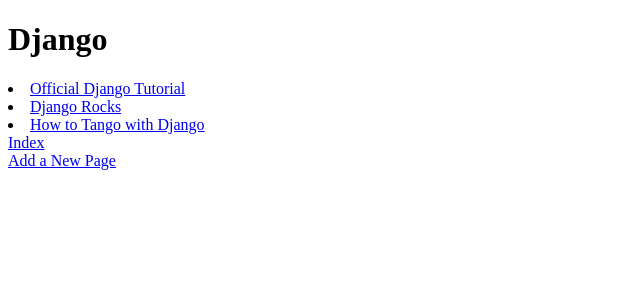
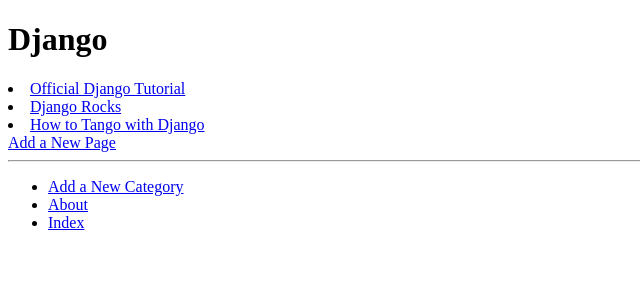
Before and after one commit to WangShuqi2519782/tango_with_django_project, a Django app: page /rango/category/django/ in a window 1280 px wide. Shown: the top 300 px of the page, without its empty margins (0-640 px from the left). Run offline with Django 3.2, Linux system fonts and the light colour scheme; data comes from the database, SQL or seed files in the repository.

Commit message:
chapter 8: add base.html and modify category.html

```diff
--- a/templates/rango/about.html
+++ b/templates/rango/about.html
@@ -11,7 +11,7 @@
             <strong>This tutorial has been put together by Shuqi Wang</strong><br/>
         </div>
         <div>
-            <a href="/rango">Index</a><br/>
+            <a href="{% url 'rango:index' %}">Index</a><br/>
             <img src="{%static 'images/rango.jpg'%}" alt="Picture of Rango" />
             <img src="{{MEDIA_URL}}cat.jpg" alt="Picture of a Cat." />
         </div>
--- /dev/null
+++ b/templates/rango/base.html
@@ -0,0 +1,28 @@
+<!DOCTYPE html>
+{% load staticfiles %}
+
+<html>
+    <head lang="en">
+        <meta charset="UTF-8"/>
+        <title>Rango -
+            {% block title_block %}
+               How to Tango with Django
+            {% endblock %}
+        </title>
+    </head>
+    <body>
+        <div>
+        {% block body_block %}
+        {% endblock %}
+        </div>
+        <hr/>
+        <div>
+            <ul>
+                <li><a href="{% url 'rango:add_category'%}">Add a New Category</a></li>
+                <li><a href="{% url 'rango:about' %}" >About</a></li>
+                <li><a href="{% url 'rango:index' %}" >Index</a></li>
+            </ul>
+        </div>
+
+    </body>
+</html>
--- a/templates/rango/category.html
+++ b/templates/rango/category.html
@@ -1,4 +1,35 @@
-<!DOCTYPE html>
+{% extends 'rango/base.html' %}
+{% load staticfiles %}
+
+{% block title_block %}
+   {% if category %}
+        {{category.name}}
+    {% else %}
+        Unknown Category
+    {% endif %}
+{% endblock %}
+
+{% block body_block %}
+    {% if category %}
+    <h1>{{category.name}}</h1>
+    {% if pages %}
+    <u1>
+        {% for page in pages %}
+        <li><a href="{{page.url}}">{{page.title}}</a></li>
+        {% endfor %}
+    </u1>
+    {% else %}
+    <strong>No pages currently in category.</strong>
+    {% endif %}
+    <a href="{% url 'rango:add_page' category.slug %}">Add a New Page</a><br />
+    {% else %}
+    The specified category does not exist.
+    {% endif %}
+{% endblock %}
+
+
+
+<!-- <!DOCTYPE html>
 
 <html>
     <head>
@@ -26,4 +57,4 @@
         <a href="/rango/category/{{category.slug}}/add_page/">Add a New Page</a><br />
     </body>
 
-</html>
+</html> -->
--- a/templates/rango/index.html
+++ b/templates/rango/index.html
@@ -16,7 +16,7 @@
             <ul>
                 {% for category in categories %}
                 <li>
-                    <a href="/rango/category/{{category.slug}}/">{{category.name}}</a>
+                    <a href="{% url 'rango:show_category' category.slug %}">{{category.name}}</a>
                 </li>
                 {%endfor%}
             </ul>
@@ -39,7 +39,7 @@
             {% endif %}
         </div>
         <div>
-            <a href="/rango/about/">About</a><br />
+            <a href="{% url 'rango:about' %}">About</a><br />
             <a href="/rango/add_category/">Add a New Category</a><br />
             <img src="{%static 'images/rango.jpg'%}" alt="Picture of Rango" />
         </div>
```
